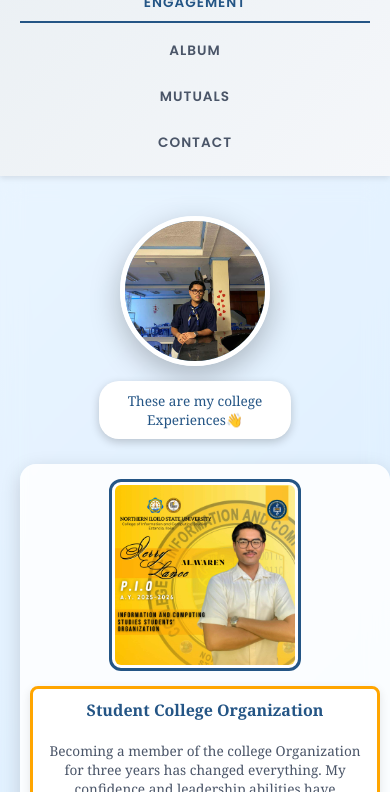
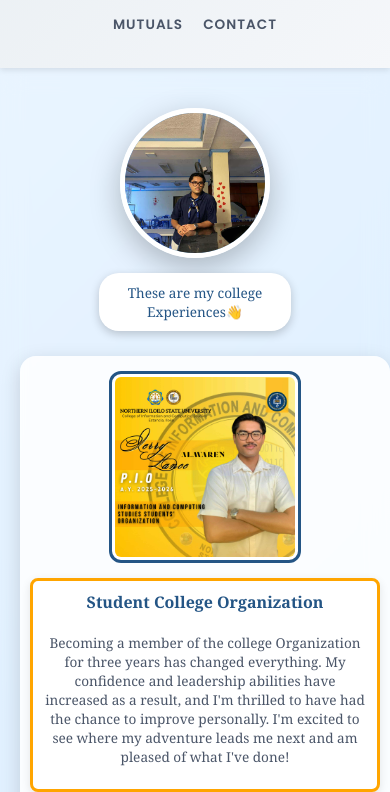
Before and after one commit to lancealavaren-stack/jlance, a plain HTML site: page engagement.html in a window 390 px wide. Shown: the part 203-995 px from the top of the page. Drawn offline with Linux system fonts and the light colour scheme.

Commit message:
Update engagement.html

```diff
--- a/engagement.html
+++ b/engagement.html
@@ -241,17 +241,32 @@ body {
 .modal-close { position: absolute; top: 20px; right: 25px; color: #fff; font-size: 35px; font-weight: bold; cursor: pointer; transition: color 0.3s; }
 .modal-close:hover { color: #f1f1f1; }
 
-/* Responsive (No Hamburger) */
+/* Responsive (Mobile-friendly, horizontal navbar) */
 @media (max-width: 900px) {
     .engagement-card-wrapper { flex-direction: column; text-align: center; }
     .card-image-outside { width: 100px; height: 100px; }
 }
 @media (max-width: 600px) {
-    .nav-left { flex-direction: column; gap: 10px; width: 100%; }
-    .nav-link { font-size: 0.85em; text-align: center; padding: 8px 0; }
+    /* Navbar horizontal links */
+    .navbar nav { flex-direction: column; align-items: center; padding: 10px; }
+    .nav-left {
+        flex-direction: row;   /* horizontal */
+        flex-wrap: wrap;       /* wrap if needed */
+        gap: 10px;
+        justify-content: center;
+        width: 100%;
+    }
+    .nav-link { font-size: 0.85em; padding: 8px 5px; text-align: center; }
+
+    /* Logo size */
+    .logo-container .logo-image { width: 120px; height: auto; margin-bottom: 10px; }
+
+    /* Hero / Profile Section */
     .photo-section-wrapper { flex-direction: column; gap: 15px; }
     .photo-circle { width: 140px; height: 140px; }
     .profile-dialogue { max-width: 160px; font-size: 0.85em; }
+
+    /* Cards Section */
     .cards-section-container { padding: 15px 10px; }
     .engagement-card-wrapper { flex-direction: column; text-align: center; max-width: 100%; }
     .card-image-outside { width: 100%; max-width: 180px; height: auto; margin: 0 auto; }
```
